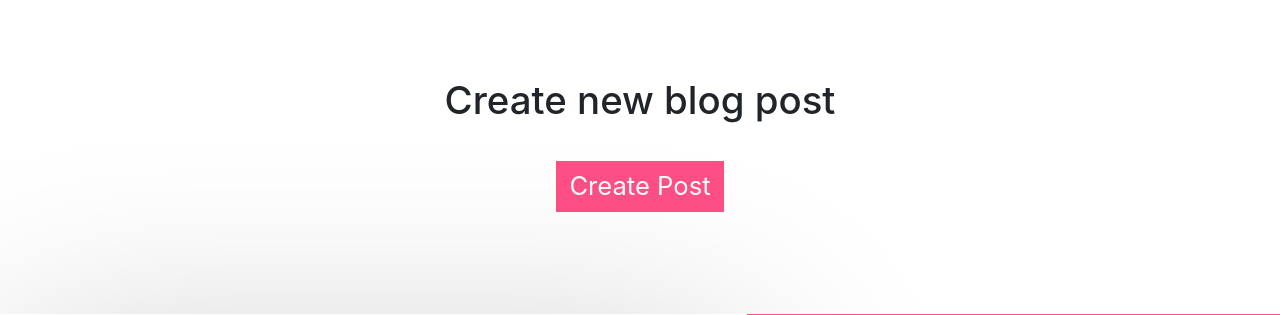
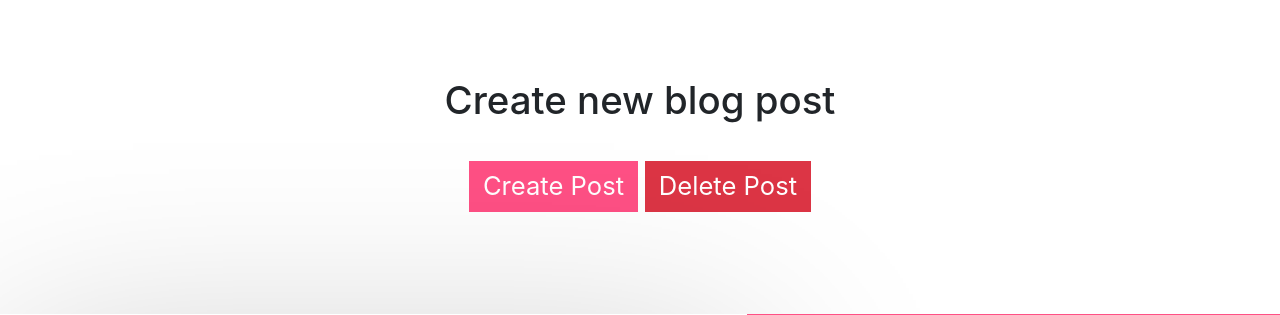
Before and after one commit to Code-Institute-Submissions/Max_Fitness_MS_4, a Django app: page /blog/1 in a window 1280 px wide. Shown: the part 1024-1339 px from the top of the page. Run offline with Django 3.2, Linux system fonts and the light colour scheme; a user stored in the database is signed in; tables that the repository leaves empty hold one stand-in row (values such as "Sample post"); grey boxes marked "Sample" are stand-in pictures; parts of the project's set-up code (start-up, migrations or seed data) failed here and were passed over; some libraries are stand-ins or nearby versions.

Commit message:
Add delete functionality to blog app

```diff
--- a/blog/static/blog/css/blog_post.css
+++ b/blog/static/blog/css/blog_post.css
@@ -35,3 +35,8 @@
     border-radius: 0;
     border-color: #FF5085;
 }
+
+.delete-btn {
+    padding: .2rem 0.5rem;
+    border-radius: 0;
+}
--- a/blog/templates/blog/blog_post.html
+++ b/blog/templates/blog/blog_post.html
@@ -24,6 +24,23 @@
         <div class="col-12 text-center mb-3">
             <h4>Create new blog post</h4>
             <button class="btn btn-primary mt-3 blog-post-btn" type="button" data-toggle="collapse" data-target="#collapsed-form" aria-expanded="false" aria-controls="collapseExample">Create Post</button>
+            <button class="btn btn-danger delete-btn mt-3 radius-0" type="button" data-toggle="collapse" data-target="#collapsed-delete-form" aria-expanded="false">Delete Post</button>
+        </div>
+    </div>
+    <div class="row collapse" id="collapsed-delete-form">
+        <div class="col-12">
+            <form method="POST" action="{% url 'delete_post' post.id %}">
+                {% csrf_token %}
+                <div class="form-row">
+                    <div class="form-group col-12 text-center">
+                        <h5>Are you sure you want to delete this post?</h5>
+                    </div>
+                    <div class="form-group col-12 text-center">
+                        <button class="btn btn-danger delete-btn mt-3 radius-0" type="submit">Yes, delete</button>
+                        <button class="btn btn-danger delete-btn mt-3 radius-0" type="button" data-toggle="collapse" data-target="#collapsed-delete-form" aria-expanded="false">Don't delete</button>
+                    </div>
+                </div>
+            </form>
         </div>
     </div>
     <div class="row collapse" id="collapsed-form">
--- a/blog/urls.py
+++ b/blog/urls.py
@@ -1,8 +1,9 @@
 from django.urls import path
-from .views import render_blog, render_specific_post, update_post
+from .views import render_blog, render_specific_post, update_post, delete_post
 
 urlpatterns = [
     path('', render_blog, name='blog'),
     path('<item_id>', render_specific_post, name='blog_post'),
-    path('update_post/<item_id>', update_post, name='update_post')
+    path('update_post/<item_id>', update_post, name='update_post'),
+    path('delete_post/<item_id>', delete_post, name='delete_post')
 ]
--- a/blog/views.py
+++ b/blog/views.py
@@ -114,3 +114,13 @@ def update_post(request, item_id):
         messages.error(request, f'Failed to update {title} \
             Try again later.')
         return redirect(reverse('blog_post', args=(item_id,)))
+
+@require_POST
+def delete_post(request, item_id):
+    blogPost = BlogPost.objects.get(pk=item_id)
+    if request.user.is_superuser:
+        blogPost.delete()
+        messages.success(request, 'Blog post succesfully deleted.')
+        return redirect(reverse('blog'))
+    else:
+        return redirect(reverse('blog'))
```
